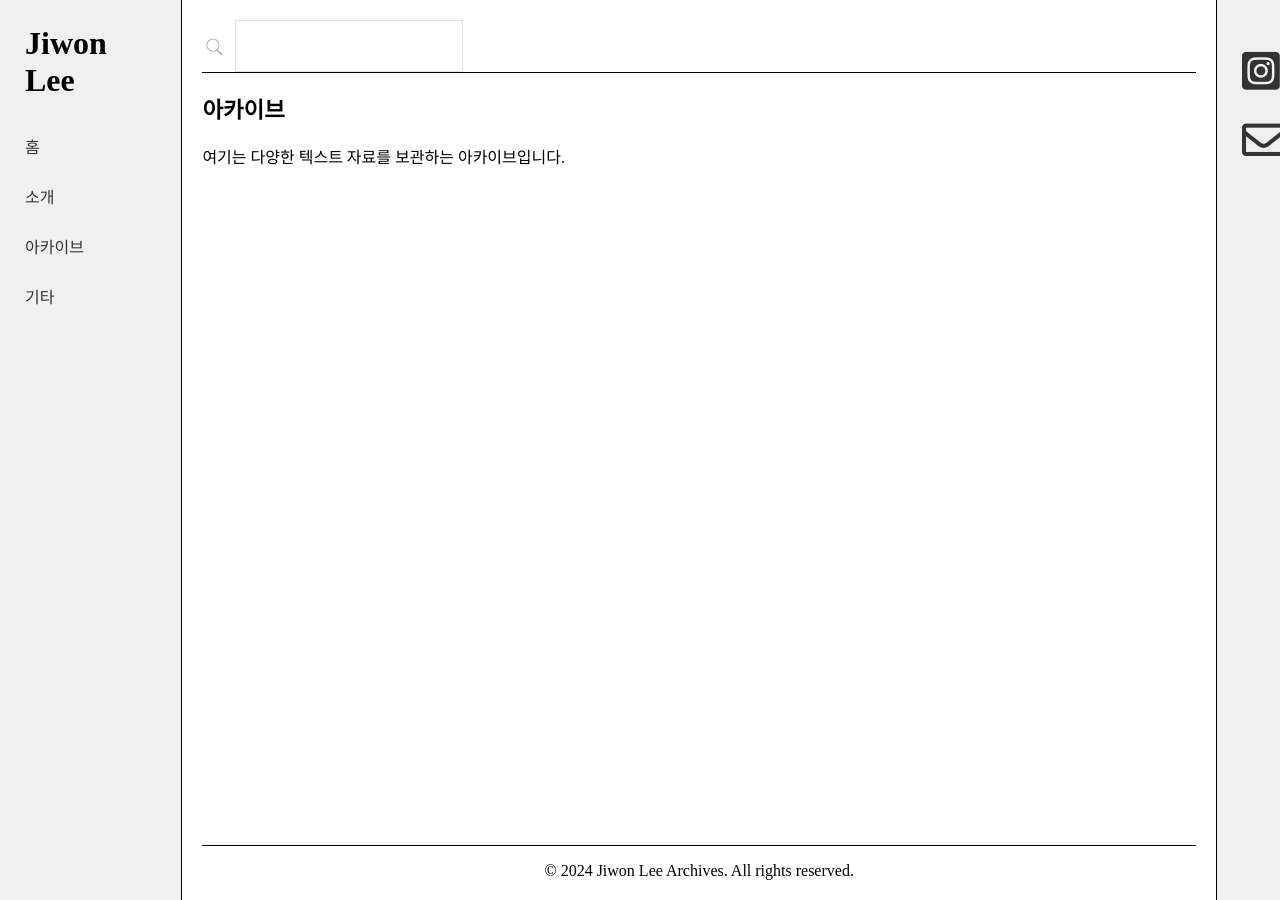
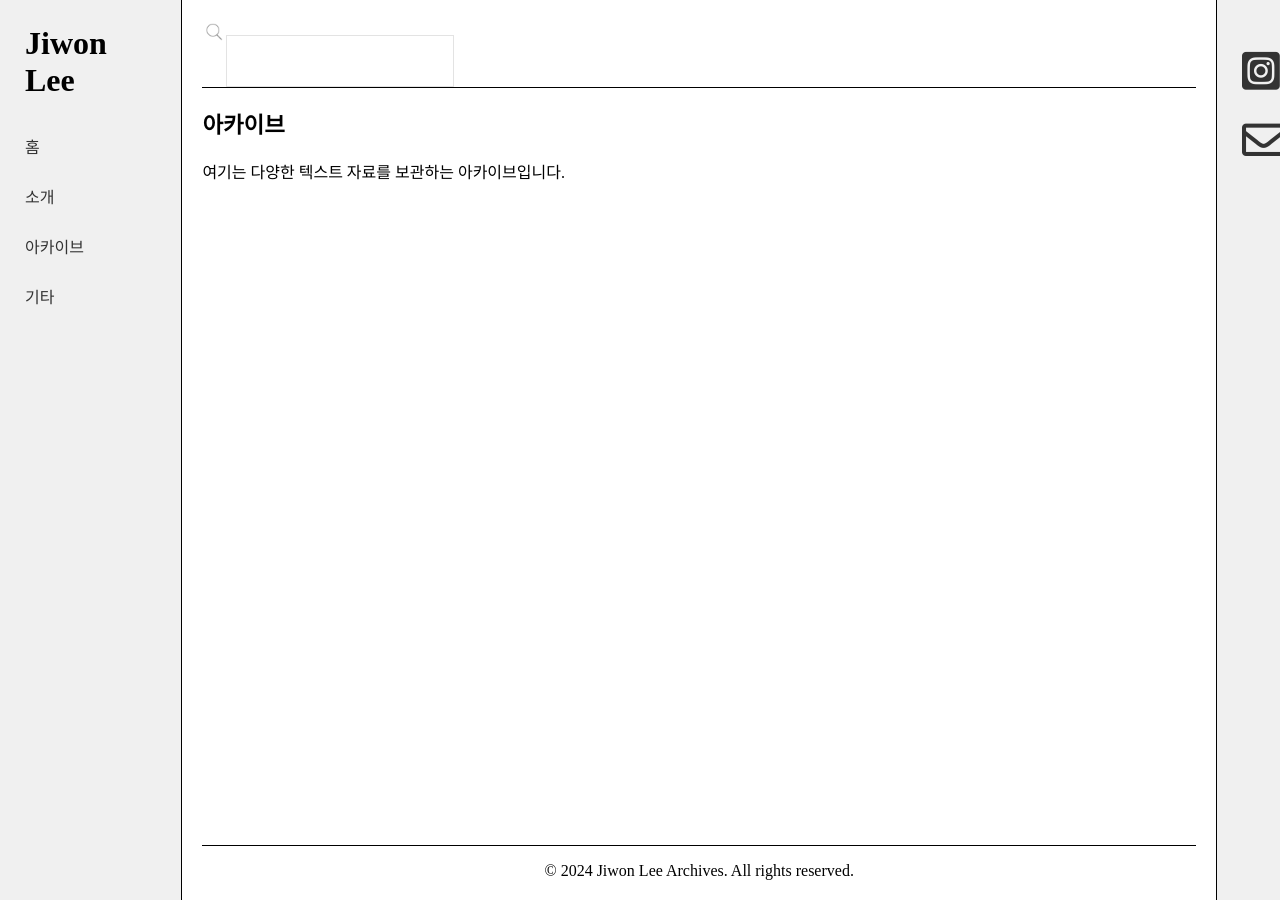
Before and after one commit to LfayeJ/archives, a Jekyll site: the page built from index.html, in a window 1280 px wide. Built offline with Jekyll 4.4.1, drawn with Linux system fonts in a browser that asks for light colours; nearby versions of some CDN libraries; some web fonts are replaced.

Commit message:
Update header.html

```diff
--- a/_includes/header.html
+++ b/_includes/header.html
@@ -1,10 +1,10 @@
 <header>
 
   <form action="/search">
-    <div class="tipue_search_left">
+    <div class="tipue_search_right">
      <img src="/assets/tipuesearch/search.png" class="tipue_search_icon">
    </div>
-   <div class="tipue_search_right">
+   <div class="tipue_search_left">
      <input type="text" name="q" id="tipue_search_input" pattern=".{1,}" title="At least 1 characters" required></div>
    <div style="clear: both;"></div>
   </form>
```
